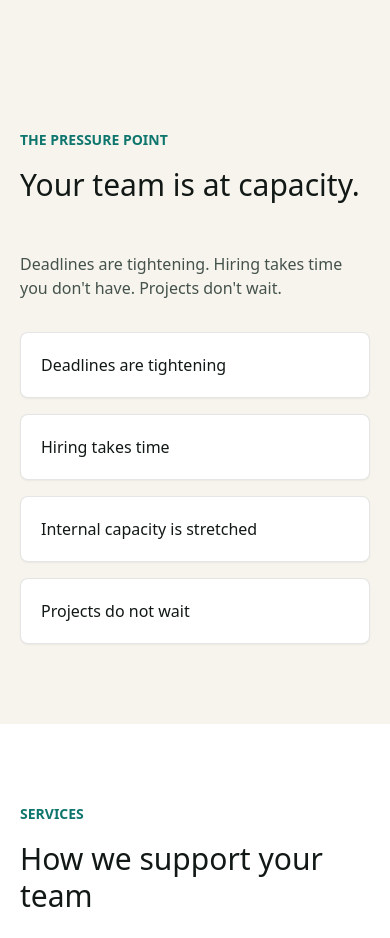
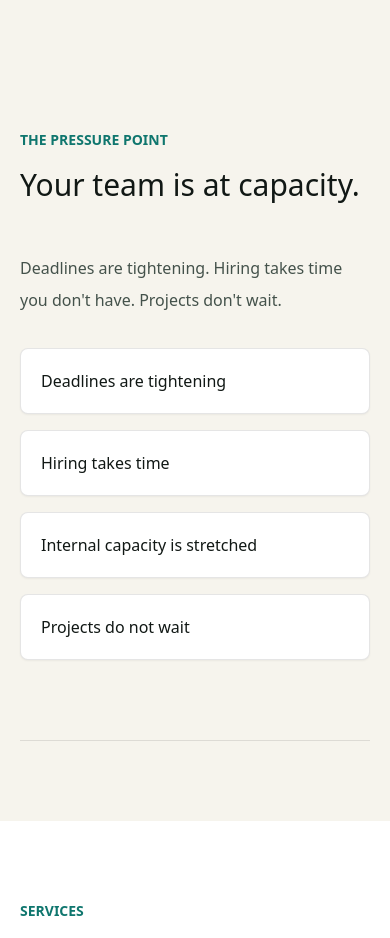
Before and after one commit to zeeshankhanminhas/NEW-MIDTS, a Next.js app: page / in a window 390 px wide. Shown: the part 1420-2358 px from the top of the page. Built offline with nearby package versions, Linux system fonts and the light colour scheme.

Commit message:
Refine problem section hierarchy

```diff
--- a/components/Problem.tsx
+++ b/components/Problem.tsx
@@ -9,7 +9,7 @@ export default function Problem() {
   return (
     <section className="section_problem bg-[#f6f4ed] py-20 text-[#111815] md:py-32">
       <div className="container_large padding_global">
-        <div className="problem_wrapper grid gap-12 md:grid-cols-[0.9fr_1.1fr] md:items-start">
+        <div className="problem_wrapper grid gap-12 border-b border-black/10 pb-20 md:grid-cols-[0.9fr_1.1fr] md:items-start">
           <div>
             <p className="text_eyebrow mb-4 text-sm font-semibold uppercase text-teal-700">The pressure point</p>
             <h2 className="heading_section max-w-2xl text-3xl font-medium leading-tight md:text-4xl">
@@ -17,7 +17,7 @@ export default function Problem() {
             </h2>
           </div>
           <div>
-            <p className="text_body text-base text-[#44524b] md:text-lg">
+            <p className="text_body max-w-2xl text-base leading-8 text-[#44524b] md:text-lg">
               Deadlines are tightening. Hiring takes time you don&apos;t have. Projects don&apos;t wait.
             </p>
             <div className="grid_signals mt-8 grid gap-4 sm:grid-cols-2">
```
